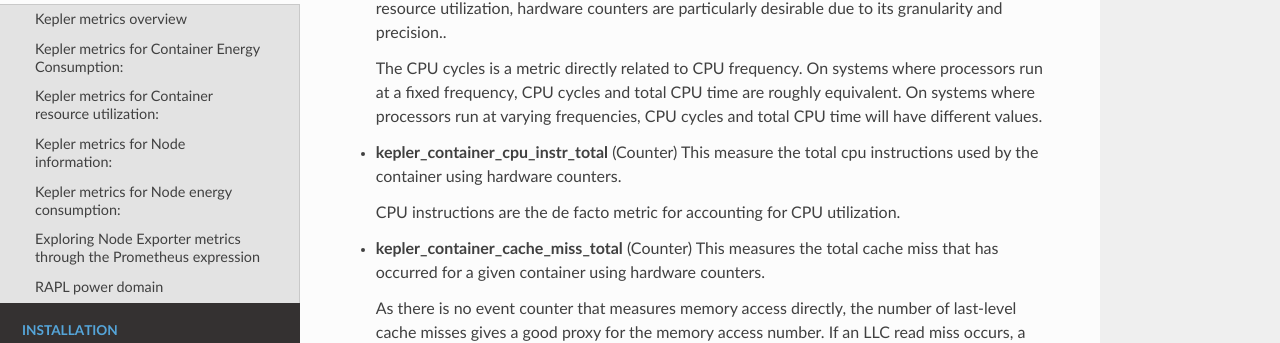
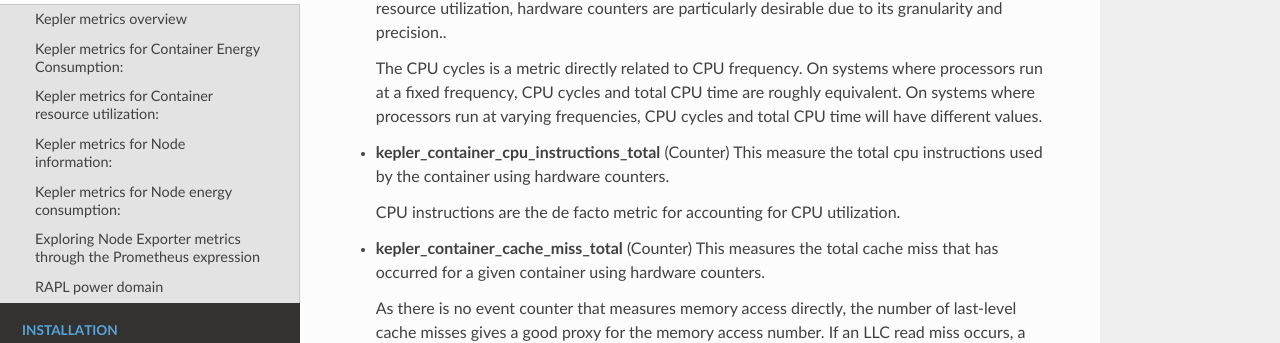
Before and after one commit to sustainable-computing-io/kepler-doc, an MkDocs documentation site: the page built from docs/design/metrics.md, in a window 1280 px wide and 900 px high, scrolled down 1843 px. Shown: the part 115-458 px from the top of the window. Built offline with MkDocs 1.6.1, drawn with Linux system fonts in a browser that asks for light colours; nearby versions of some CDN libraries.

Commit message:
fix: kepler_container_cpu_instr_total => cpu_instructions

```diff
--- a/docs/design/metrics.md
+++ b/docs/design/metrics.md
@@ -84,7 +84,7 @@
     On systems where processors run at a fixed frequency, CPU cycles and total CPU time are roughly equivalent.
     On systems where processors run at varying frequencies, CPU cycles and total CPU time will have different values.
 
-- **kepler_container_cpu_instr_total** (Counter)
+- **kepler_container_cpu_instructions_total** (Counter)
     This measure the total cpu instructions used by the container using hardware counters.
 
     CPU instructions are the de facto metric for accounting for CPU utilization.
```
